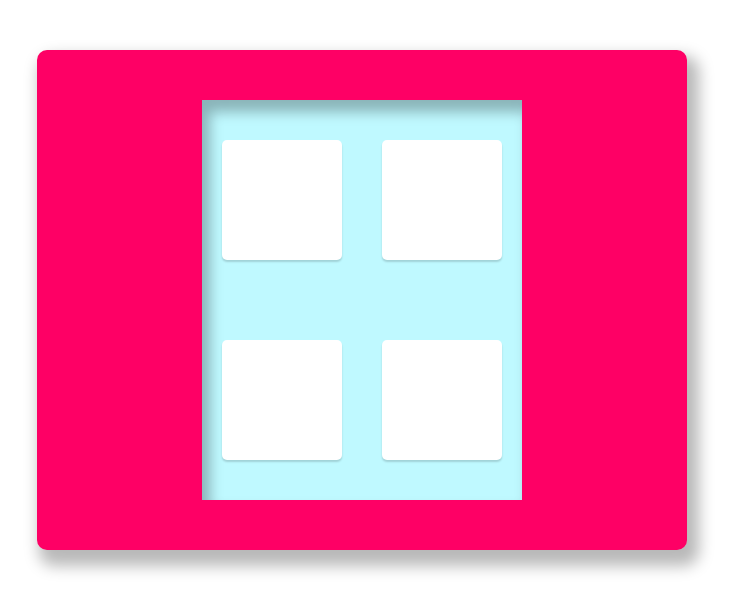
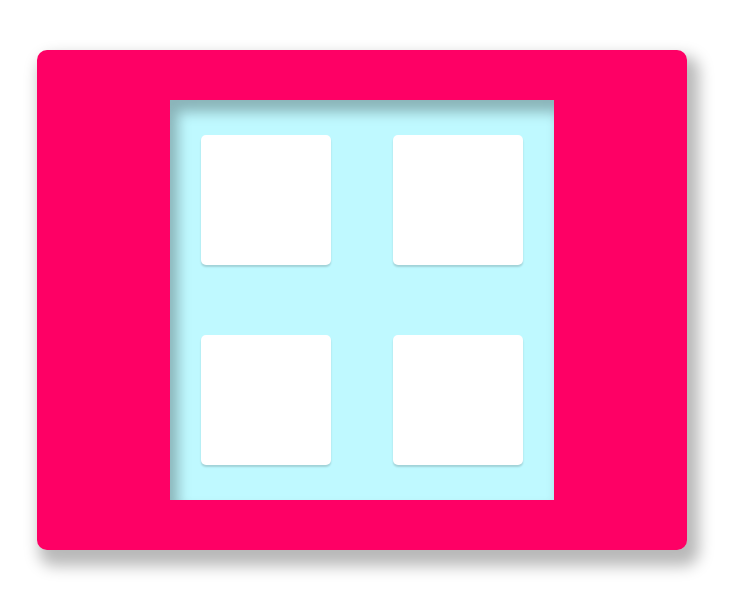
Before and after one commit to justicemubayiwa/Pokedex, a React (Create React App) app in the folder pokedex/: page / in a window 1280 px wide. Shown: the top 612 px of the page, without its empty margins (278-1015 px from the left). Built offline with nearby package versions, Linux system fonts and the light colour scheme.

Commit message:
adjust box sizing

```diff
--- a/pokedex/src/PokeCell/PokeCell.css
+++ b/pokedex/src/PokeCell/PokeCell.css
@@ -1,6 +1,6 @@
 .poke-cell {
-  width: 120px;
-  height: 120px;
+  width: 130px;
+  height: 130px;
   margin: 10px;
   background-color: #FFF;
   background-repeat: no-repeat;
--- a/pokedex/src/components/PokeList/PokeList.css
+++ b/pokedex/src/components/PokeList/PokeList.css
@@ -3,7 +3,7 @@
   flex-wrap: wrap ;
   justify-content: space-around;
   align-items: center;
-  width: 50%;
+  width: 60%;
   height: 80%;
   margin-right: 10px;
   background-color:#bff9ff;
```
